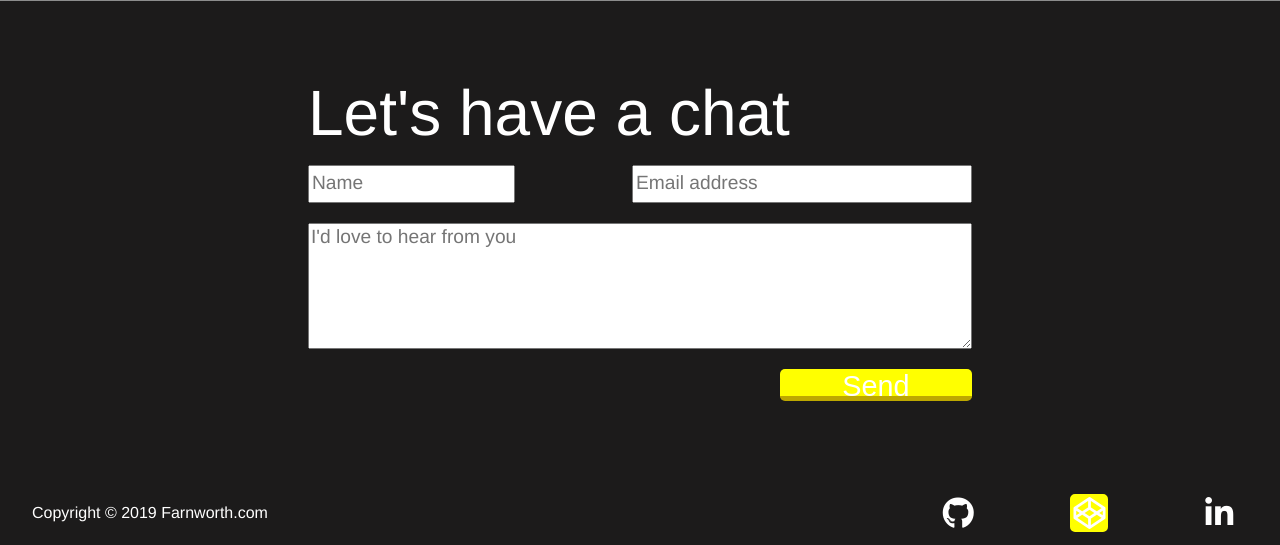
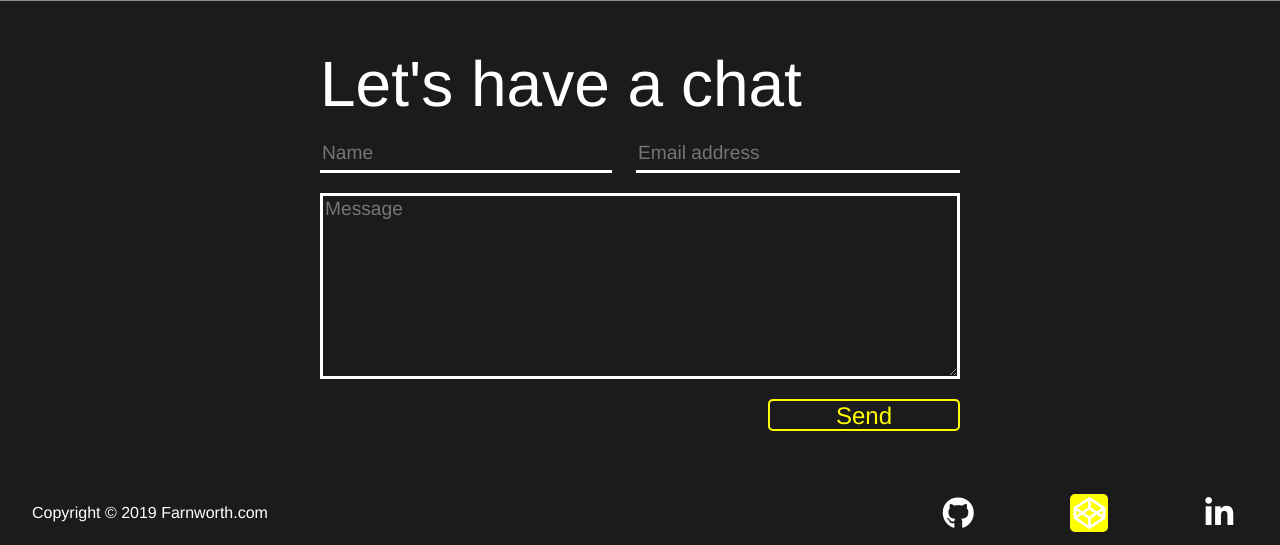
Before and after one commit to DokGreen/portfolio, a PHP site: page / in a window 1280 px wide. Shown: the part 1739-2284 px from the top of the page. Run offline with PHP 8.4, Linux system fonts and the light colour scheme; some libraries are stand-ins or nearby versions.

Commit message:
testing contact form

```diff
--- a/index.html
+++ b/index.html
@@ -83,13 +83,13 @@
     </section>
 
     <section id="contact">
-      <form>
+      <form action="contact.php" method="post">
         <h1>Let's have a chat</h1>
         <div id="field1">
           <input type="text" id="name" name="name" placeholder="Name">
           <input type="email" id="email" name="email" placeholder="Email address">
       </div>
-        <textarea id="subject" name="subject" rows="8" cols="80" placeholder="I'd love to hear from you"></textarea>
+        <textarea id="subject" name="subject" rows="8" cols="80" placeholder="Message"></textarea>
         <input type="submit" id="btn" value="Send">
       </form>
     </section>
--- a/resources/styles.css
+++ b/resources/styles.css
@@ -124,7 +124,7 @@ li {
     width:0%;
   }
   to {
-    width: 39.5%;
+    width: 31%;
   }
 }
 
@@ -314,8 +314,10 @@ li {
 }
 
 form {
+  width: 40rem;
   display: flex;
   flex-direction: column;
+  box-sizing: border-box;
   color: #fff;
 }
 
@@ -325,6 +327,21 @@ form h1 {
 
 input {
   height: 2rem;
+  border: none;
+  font-size: 1.2rem;
+  font-family: Helvetica, sans-serif;
+  color: #fff;
+  border-bottom: solid #fff;
+  background-color:inherit;
+}
+
+textarea {
+  width: 98.5%;
+  font-size: 1.2rem;
+  font-family: Helvetica, sans-serif;
+  color: #fff;
+  border: solid #fff;
+  background-color: inherit;
 }
 
 #field1 {
@@ -334,7 +351,7 @@ input {
 }
 
 #field1 input:nth-child(1) {
-  width: 30%;
+  width: 45%;
 }
 
 #field1 input:nth-child(2) {
@@ -346,24 +363,21 @@ input {
   width: 12rem;
   margin-top: 20px;
   align-self: flex-end;
-  font-size: 1.8rem;
-  border: none;
-  border-bottom: solid 5px #BDA800;
-  border-radius: 5px;
-  color: #fff;
-  background-color: yellow;
+  font-size: 1.5rem;
+  border: solid 2px yellow;
+  border-radius: 5px 5px 5px 5px;
+  color: yellow;
+  background-color: inherit;
 }
 
 #btn:active {
-  top: 5px;
-  border-bottom: none;
+  top: 1px;
 }
 
 ::placeholder {
   font-size: 1.2rem;
   font-family: Helvetica, sans-serif;
 }
-
 /*----------------------------footer*/
 footer {
   display: flex;
```
Also changed, not shown: contact.php (added, +8 -0 lines).
